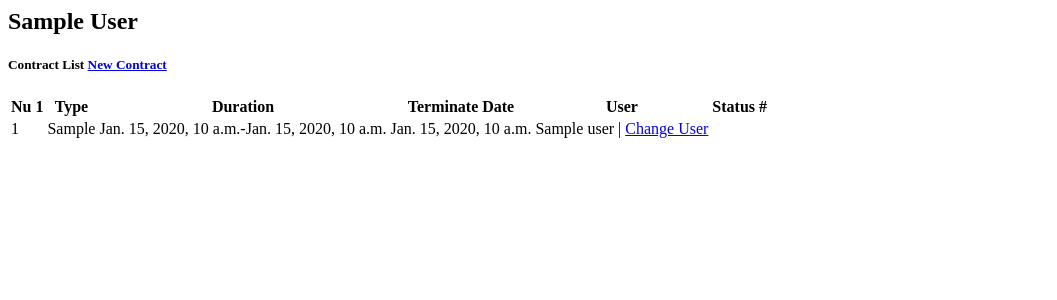
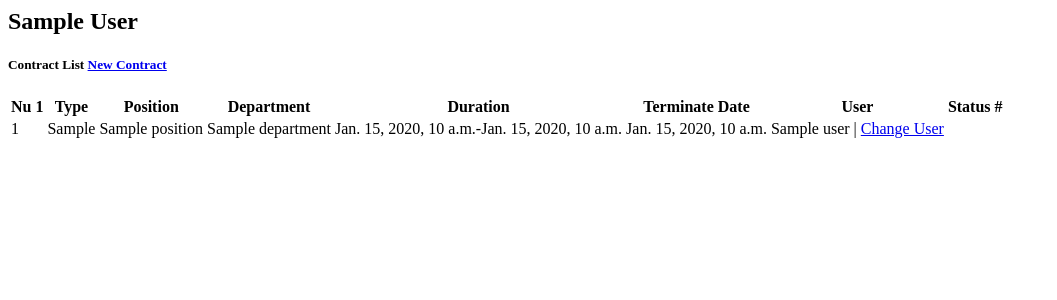
Before and after one commit to jomasfirdaus/employee, a Django app: template templates/employee/tab_contract.html in a window 1280 px wide. Shown: the top 300 px of the page, without its empty margins (0-1057 px from the left). Run offline with Django 3.2, Linux system fonts and the light colour scheme; the template is opened without the code that fills it: most values are stand-ins (such as "Sample title", 1, 10 or a date in 2020).

Commit message:
Update tab Contract
Update Tab Contract

```diff
--- a/templates/employee/tab_contract.html
+++ b/templates/employee/tab_contract.html
@@ -34,6 +34,8 @@
 														<tr class="border-0">
                                                             <th class="border-0">Nu {{employeeData.id}}</th>
                                                             <th class="border-0">Type</th>
+                                                            <th class="border-0">Position</th>
+                                                            <th class="border-0">Department</th>
                                                             <th class="border-0">Duration</th>
                                                             <th class="border-0">Terminate Date</th>
                                                             <th class="border-0">User</th>
@@ -48,6 +50,8 @@
 														<tr>
                                                             <td>{{forloop.counter}}</td>
                                                             <td>{{dados.contract_type}}</td>
+                                                            <td>{{dados.position}}</td>
+                                                            <td>{{dados.department}}</td>
                                                             <td>{{dados.start_date}}-{{dados.end_date}}</td>
                                                             <td>{{dados.terminate_date}}</td>
                                                             <td>
```
